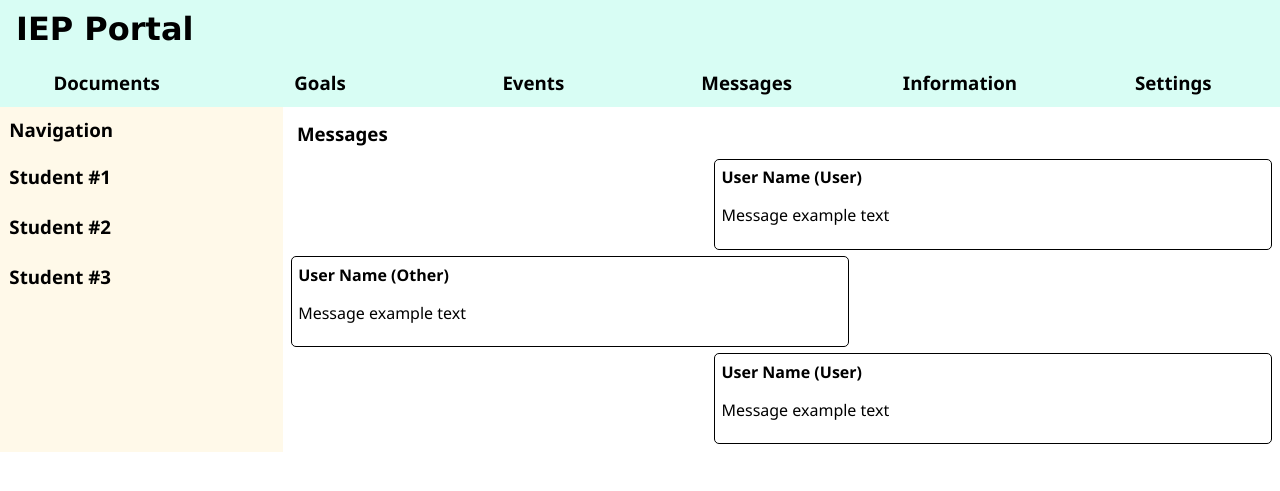
After one commit to johnsons53/CSC-450-Group-4, a PHP site: page /iepMessage.html in a window 1280 px wide. The commit adds this page. Shown: the top 491 px of the page. Run offline with PHP 8.4, Linux system fonts and the light colour scheme.

Commit message:
Create message view
Create message view HTML
Edit style.css - add message settings

```diff
--- /dev/null
+++ b/iepMessage.html
@@ -0,0 +1,69 @@
+<!DOCTYPE html>
+<html lang="en">
+  <head>
+    <meta charset="utf-8" />
+    <meta name="viewport" content="width=device-width, initial-scale=1" />
+    <!-- iepMessage.html - IEP Portal messages page
+      Spring 100 CSC 450 Capstone, Group 4
+      Author: Sienna-Rae Johnson
+      Date Written: 04/03/2022
+      Revised: N/A
+    -->
+    <title>IEP Portal</title>
+    <link rel="stylesheet" type="text/css" href="style.css">
+  </head>
+
+  <body>
+    <!-- Page is encompassed in grid -->
+    <div class="gridContainer">
+      <header>
+        <!-- Insert logo image here -->
+        <h1>IEP Portal</h1>
+        <div id="accountHolderInfo">
+          <!-- Username, messages button, and account settings button here -->
+        </div>
+        <div id="horizontalNav">
+          <!-- Links are inactive: no further pages have been built -->
+          <a class="hNavButton" href=""><h3 class="button">Documents</h3></a>
+          <a class="hNavButton" href=""><h3>Goals</h3></a>
+          <a class="hNavButton" href=""><h3>Events</h3></a>
+          <a class="hNavButton" href=""><h3>Messages</h3></a>
+          <a class="hNavButton" href=""><h3>Information</h3></a>
+          <a class="hNavButton" href=""><h3>Settings</h3></a>
+        </div>
+      </header>
+
+      <!-- Vertical navigation bar -->
+      <div class="left" id="verticalNav">
+        <h3>Navigation</h3>
+        <a class="vNavButton" href=""><h3>Student #1</h3></a>
+        <a class="vNavButton" href=""><h3>Student #2</h3></a>
+        <a class="vNavButton" href=""><h3>Student #3</h3></a>
+      </div>
+
+      <!-- Main content of page -->
+      <div class="middle" id="messageContent">
+        <h3>Messages</h3>
+        <div class="userMessageCard">
+          <h4>User Name (User)</h4>
+          <p>Message example text</p>
+        </div>
+
+        <div class="otherMessageCard">
+          <h4>User Name (Other)</h4>
+          <p>Message example text</p>
+        </div>
+
+        <div class="userMessageCard">
+          <h4>User Name (User)</h4>
+          <p>Message example text</p>
+        </div>
+      </div>
+
+      <footer>
+        <!-- Insert footer info here -->
+      </footer>
+
+    </div>
+  </body>
+</html>
--- a/style.css
+++ b/style.css
@@ -145,6 +145,32 @@ header {
   padding: 0.4em;
 }
 
+/* ********** Message settings ********** */
+#messageContent {
+  display: flex;
+  flex-flow: column nowrap;
+  grid-area: middle;
+  justify-content: space-around;
+  padding: 0.3em;
+}
+
+.userMessageCard {
+  border: solid black 1px;
+  border-radius: 5px;
+  margin: 0.2em;
+  padding: 0.4em;
+  min-width: 55%;
+  margin-left: auto;
+}
+
+.otherMessageCard {
+  border: solid black 1px;
+  border-radius: 5px;
+  margin: 0.2em;
+  padding: 0.4em;
+  min-width: 55%;
+  margin-right: auto;
+}
 
 /* ********** Responsive settings ********** */
 @media (max-width: 600px) {
```
